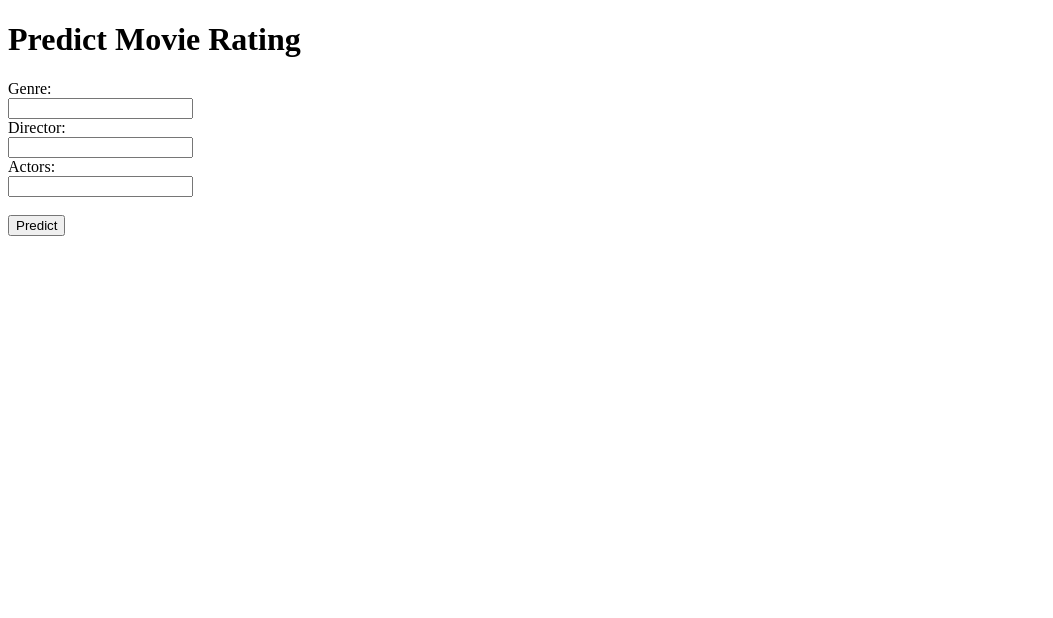
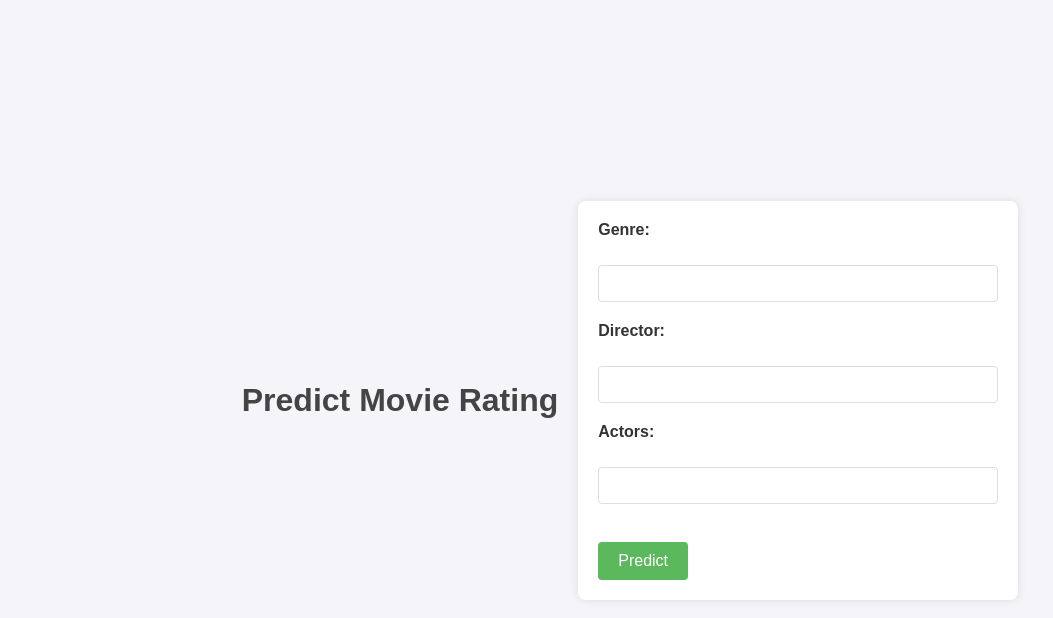
Before and after one commit to naledithamage/movie-rating-prediction, a plain HTML site: page index.html in a window 1280 px wide. Shown: the whole page, without its empty margins (0-1053 px from the left). Drawn offline with Linux system fonts and the light colour scheme.

Commit message:
Initial Commit

```diff
--- a/index.html
+++ b/index.html
@@ -2,6 +2,7 @@
 <html>
 <head>
     <title>Movie Rating Prediction</title>
+    <link rel="stylesheet" type="text/css" href="style.css">
 </head>
 <body>
     <h1>Predict Movie Rating</h1>
--- /dev/null
+++ b/style.css
@@ -0,0 +1,62 @@
+/* styles.css */
+
+body {
+    font-family: Arial, sans-serif;
+    background-color: #f4f4f9;
+    margin: 0;
+    padding: 0;
+    display: flex;
+    justify-content: center;
+    align-items: center;
+    height: 100vh;
+    color: #333;
+}
+
+h1 {
+    color: #444;
+}
+
+#predictionForm {
+    background-color: #fff;
+    padding: 20px;
+    border-radius: 8px;
+    box-shadow: 0 0 10px rgba(0, 0, 0, 0.1);
+    max-width: 400px;
+    width: 100%;
+    margin: 20px;
+}
+
+label {
+    display: block;
+    margin-bottom: 8px;
+    font-weight: bold;
+}
+
+input[type="text"] {
+    width: 100%;
+    padding: 10px;
+    margin-bottom: 20px;
+    border: 1px solid #ddd;
+    border-radius: 4px;
+    box-sizing: border-box;
+}
+
+input[type="button"] {
+    background-color: #5cb85c;
+    color: white;
+    padding: 10px 20px;
+    border: none;
+    border-radius: 4px;
+    cursor: pointer;
+    font-size: 16px;
+}
+
+input[type="button"]:hover {
+    background-color: #4cae4c;
+}
+
+#result {
+    margin-top: 20px;
+    font-size: 18px;
+    color: #5cb85c;
+}
```
Also changed, not shown: 1 other file.
